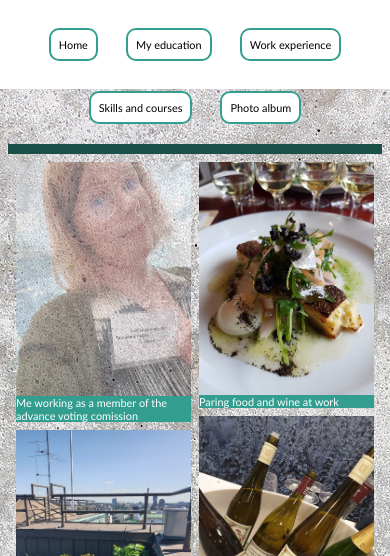
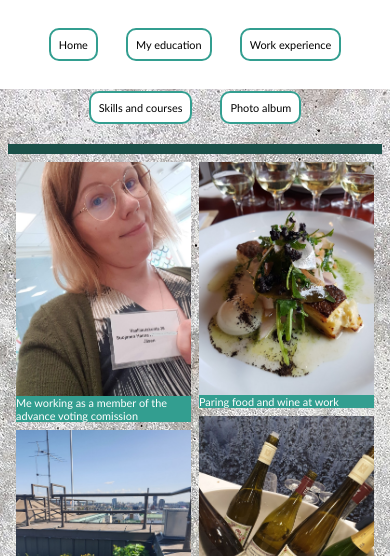
Before and after one commit to HannaSuo/mycv, a plain HTML site: page photo_album.html in a window 390 px wide. In both pictures the pointer is over the picture 103 px from the left and 566 px from the top of the page. Shown: the part 288-844 px from the top of the page. Drawn offline with Linux system fonts and the light colour scheme.

Commit message:
Add files via upload

```diff
--- a/styles/photo_styles.css
+++ b/styles/photo_styles.css
@@ -112,6 +112,10 @@ footer {
         color:white;
     }
 
+    img:hover {
+        opacity: 1;
+    }
+
 }
 /*tablet*/
 @media only screen and (max-width: 995px) {
@@ -133,4 +137,8 @@ footer {
         color: white;
     }
 
+    img:hover {
+        opacity: 1;
+    }
+
 }
```
